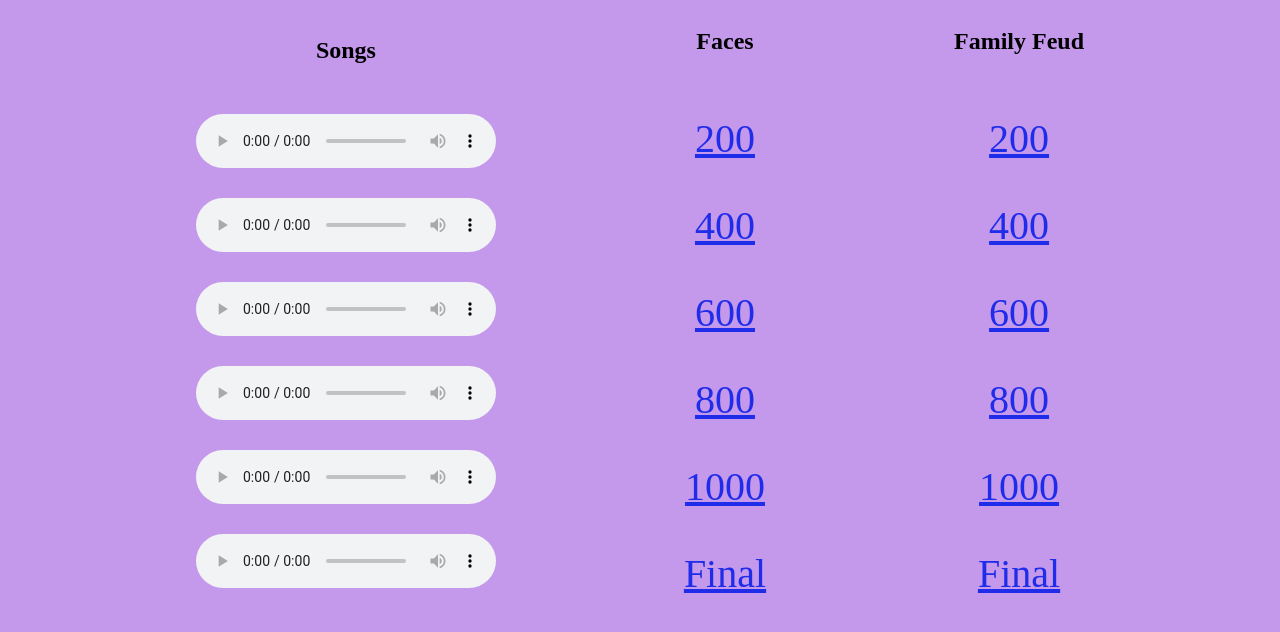
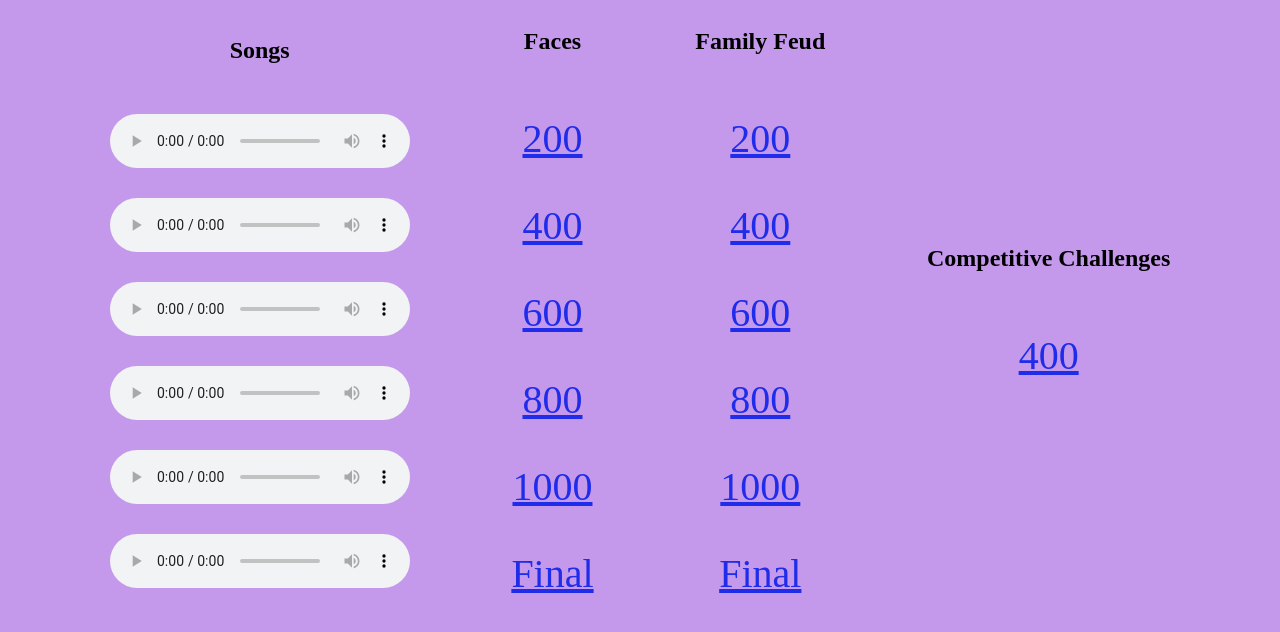
Before and after one commit to AsherLanthier/GaitondeMahem, a plain HTML site: page index.html in a window 1280 px wide. Drawn offline with Linux system fonts and the light colour scheme.

```diff
--- a/index.html
+++ b/index.html
@@ -41,6 +41,11 @@
                 <a href="https://docs.google.com/presentation/d/1FPqdW5O0Fl_uioQhxpxv8pZmSotn0qXm/present?slide=id.p3#slide=id.p11">Final</a>
             </div>
 
+            <div class="box">
+                <h2>Competitive Challenges</h2>
+                <a href="https://www.canva.com/design/DAG3lKN1ZlY/WSkj_RNaJ7vKVDRC8IfpiQ/presentation">400</a>
+            </div>
+
         </div>
     </Body>
 
```
